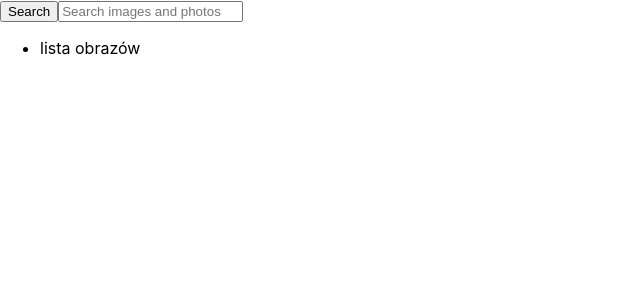
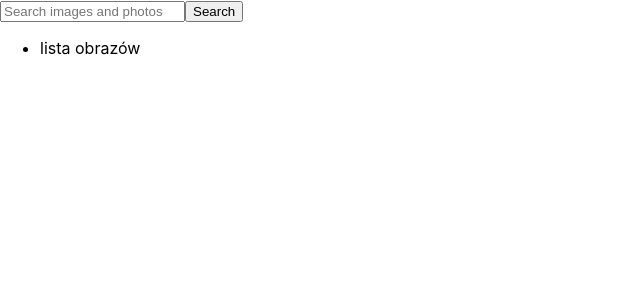
Before and after one commit to brzozanet/goit-react-hw-03-image-finder, a React (Create React App) app: page / in a window 1280 px wide. Shown: the top 300 px of the page, without its empty margins (0-640 px from the left). Built offline with nearby package versions, Linux system fonts and the light colour scheme.

Commit message:
Modified Searchbar.jsx

```diff
--- a/src/components/Searchbar/Searchbar.jsx
+++ b/src/components/Searchbar/Searchbar.jsx
@@ -4,10 +4,6 @@ export const Searchbar = () => {
   return (
     <header className={css.searchbar}>
       <form className={css.form}>
-        <button type="submit" className={css.button}>
-          <span className={css["button-label"]}>Search</span>
-        </button>
-
         <input
           className={css.input}
           type="text"
@@ -15,6 +11,9 @@ export const Searchbar = () => {
           autofocus
           placeholder="Search images and photos"
         />
+        <button type="submit" className={css.button}>
+          <span className={css["button-label"]}>Search</span>
+        </button>
       </form>
     </header>
   );
```
